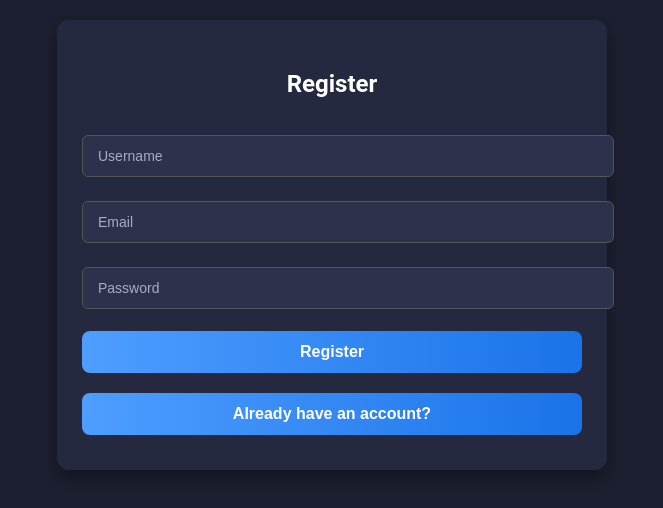
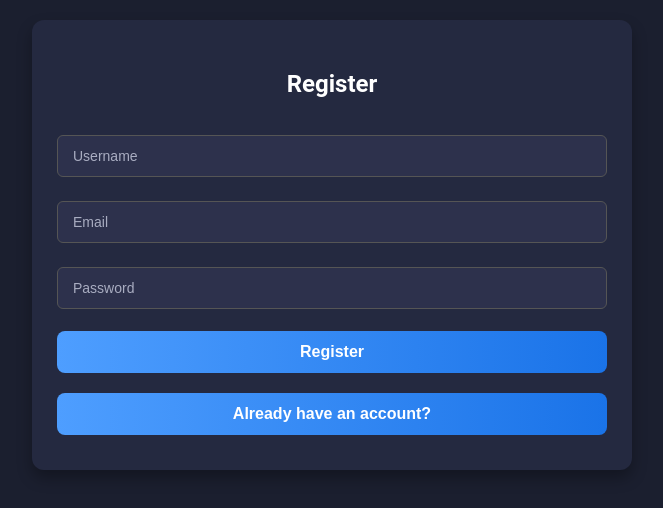
Before and after one commit to areebalii/Quiz-App, a plain HTML site: page index.html in a window 1280 px wide. Shown: the whole page, without its empty margins (308-971 px from the left). Drawn offline with Linux system fonts and the light colour scheme.

Commit message:
change input styyles

```diff
--- a/style.css
+++ b/style.css
@@ -1,3 +1,8 @@
+*,
+*::before,
+*::after {
+  box-sizing: border-box;
+}
 /* General Reset */
 body {
   font-family: "Roboto", Arial, sans-serif;
@@ -26,14 +31,20 @@
 #subjects-section,
 #difficulty-section,
 #questions-section {
-  margin: 20px auto;
   padding: 25px;
   max-width: 500px;
-  background: #242940; /* Dark Card Background */
+  margin: 20px auto;
+  background: #242940;
   border-radius: 12px;
   box-shadow: 0 8px 15px rgba(0, 0, 0, 0.3);
   transition: transform 0.3s ease, box-shadow 0.3s ease;
 }
+
+#auth-section {
+  max-width: 600px;
+  margin: 20px auto;
+}
+
 
 #auth-section:hover,
 #dashboard-section:hover,
@@ -60,6 +71,7 @@
 input::placeholder {
   color: #a9adc1;
 }
+
 
 button {
   width: 100%;
```
